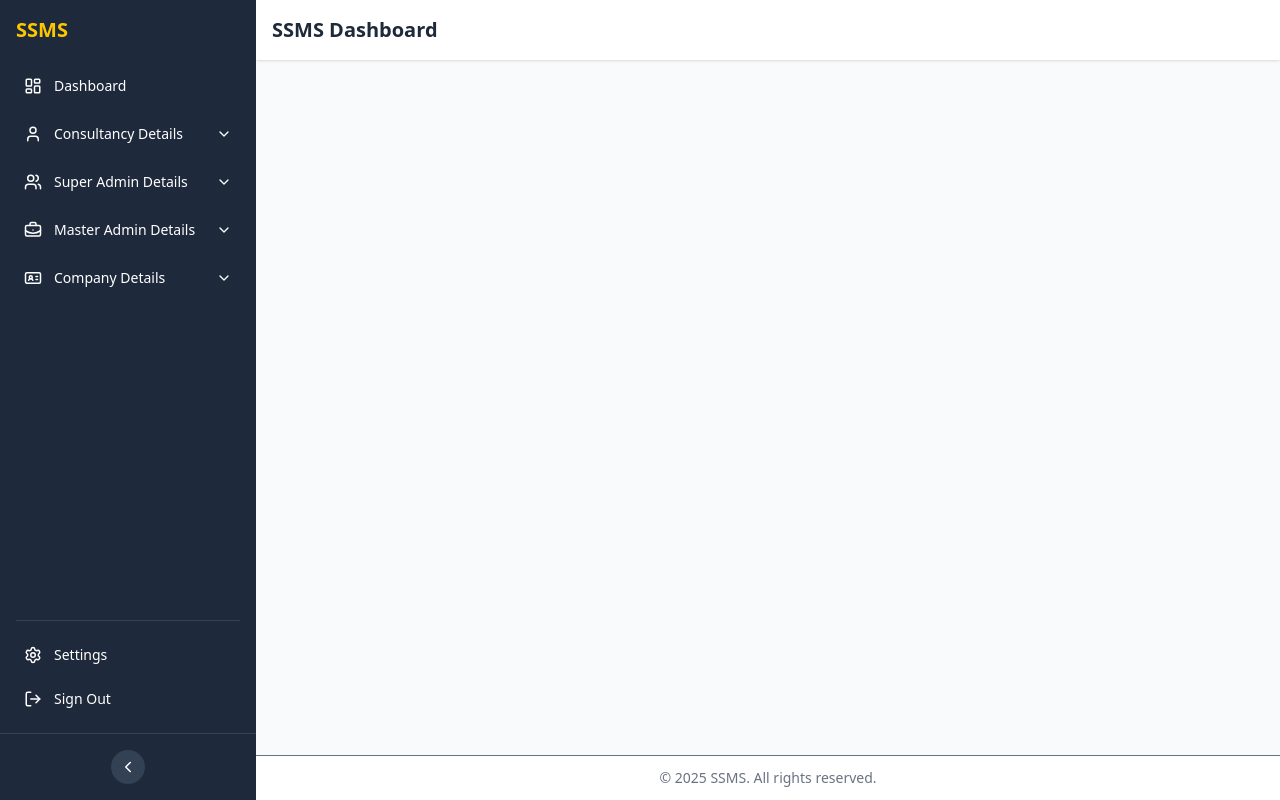
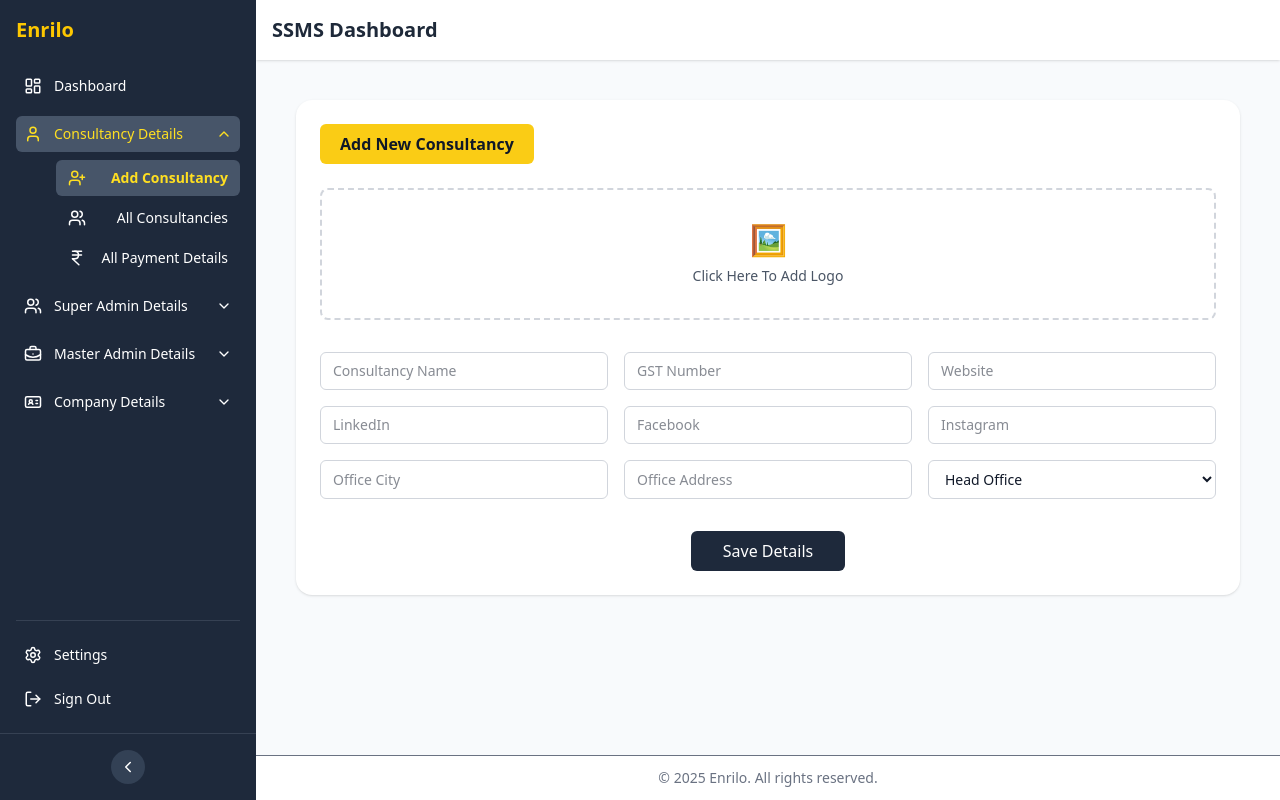
Before and after one commit to aunshpatel/enrilo, a React (Vite) app: page /add-new-consultancy in a window 1280 px wide. Built offline with nearby package versions, Linux system fonts and the light colour scheme.

Commit message:
Change file name, and product name

```diff
--- a/src/App.jsx
+++ b/src/App.jsx
@@ -1,6 +1,6 @@
 import { BrowserRouter, Routes, Route } from "react-router-dom";
 import Home from "./pages/Home.jsx";
-import ConsultancyForm from "./pages/ConsultancyForm.jsx";
+import AddNewConsultancy from "./pages/AddNewConsultancy.jsx";
 import Header from "./pages/components/Header.jsx";
 import Footer from "./pages/components/Footer.jsx";
 import Sidebar from "./pages/components/Sidebar.jsx";
@@ -16,7 +16,7 @@ function App() {
           <main className="flex-1 overflow-y-auto p-6">
             <Routes>
               <Route path="/" element={<Home />} />
-              <Route path="/consultancy" element={<ConsultancyForm />} />
+              <Route path="/add-new-consultancy" element={<AddNewConsultancy />} />
             </Routes>
           </main>
           <Footer />
--- a/src/pages/ConsultancyForm.jsx
+++ b/src/pages/AddNewConsultancy.jsx
@@ -1,5 +1,5 @@
 // src/pages/ConsultancyForm.jsx
-export default function ConsultancyForm() {
+export default function AddNewConsultancy() {
   return (
     <div className="p-4">
       <div className="bg-white rounded-2xl shadow p-6 max-w-5xl mx-auto">
--- a/src/pages/components/Footer.jsx
+++ b/src/pages/components/Footer.jsx
@@ -1,7 +1,7 @@
 export default function Footer() {
   return (
     <footer className="bg-white border-t text-center p-3 text-sm text-gray-500">
-      © {new Date().getFullYear()} SSMS. All rights reserved.
+      © {new Date().getFullYear()} Enrilo. All rights reserved.
     </footer>
   );
 }
--- a/src/pages/components/Sidebar.jsx
+++ b/src/pages/components/Sidebar.jsx
@@ -15,7 +15,7 @@ export default function Sidebar() {
       name: "Consultancy Details",
       icon: <User size={18} />,
       subMenu: [
-        { name: "Add Consultancy", icon: <UserPlus size={18} />, path: "/consultancy" },
+        { name: "Add Consultancy", icon: <UserPlus size={18} />, path: "/add-new-consultancy" },
         { name: "All Consultancies", icon: <Users size={18} />, path: "/consultancy/all" },
         { name: "All Payment Details", icon: <IndianRupeeIcon size={18} />, path: "/consultancy/payments" },
       ],
@@ -175,20 +175,12 @@ export default function Sidebar() {
       </button>
 
       {/* --- Sidebar --- */}
-      <aside
-        className={`fixed md:static top-0 left-0 h-screen bg-[#1E293B] text-white flex flex-col justify-between transition-all duration-300 z-40 ${
-          isOpen ? "w-64" : "w-20"
-        } ${mobileOpen ? "translate-x-0" : "-translate-x-full md:translate-x-0"}`}
-      >
+      <aside className={`fixed md:static top-0 left-0 h-screen bg-[#1E293B] text-white flex flex-col justify-between transition-all duration-300 z-40 ${ isOpen ? "w-64" : "w-20" } ${mobileOpen ? "translate-x-0" : "-translate-x-full md:translate-x-0"}`} >
         {/* Header + Menu */}
         <div className="p-4 flex-1 overflow-y-auto flex flex-col justify-between">
           <div>
-            <h1
-              className={`text-xl font-bold text-yellow-400 mb-6 transition-opacity duration-300 ${
-                !isOpen && "opacity-0"
-              }`}
-            >
-              SSMS
+            <h1 className={`text-xl font-bold text-yellow-400 mb-6 transition-opacity duration-300 ${ !isOpen && "opacity-0" }`} >
+              Enrilo
             </h1>
 
             <ul className="space-y-3">{renderMenuItems()}</ul>
@@ -202,29 +194,20 @@ export default function Sidebar() {
 
         {/* Sidebar Toggle Button */}
         <div className="flex justify-center p-4 border-t border-gray-700">
-          <button
-            onClick={() => setIsOpen(!isOpen)}
-            className="p-2 rounded-full bg-[#334155] hover:bg-[#475569] transition"
-          >
+          <button onClick={() => setIsOpen(!isOpen)} className="p-2 rounded-full bg-[#334155] hover:bg-[#475569] transition" >
             {isOpen ? <ChevronLeft size={18} /> : <ChevronRight size={18} />}
           </button>
         </div>
 
         {/* Mobile Close Button */}
-        <button
-          className="md:hidden absolute top-4 right-4 p-2 rounded-md bg-[#334155] hover:bg-[#475569]"
-          onClick={() => setMobileOpen(false)}
-        >
+        <button className="md:hidden absolute top-4 right-4 p-2 rounded-md bg-[#334155] hover:bg-[#475569]" onClick={() => setMobileOpen(false)} >
           <X size={24} />
         </button>
       </aside>
 
       {/* --- Mobile Overlay --- */}
       {mobileOpen && (
-        <div
-          className="fixed inset-0 bg-black/50 z-30 md:hidden"
-          onClick={() => setMobileOpen(false)}
-        ></div>
+        <div className="fixed inset-0 bg-black/50 z-30 md:hidden" onClick={() => setMobileOpen(false)} ></div>
       )}
     </>
   );
```
